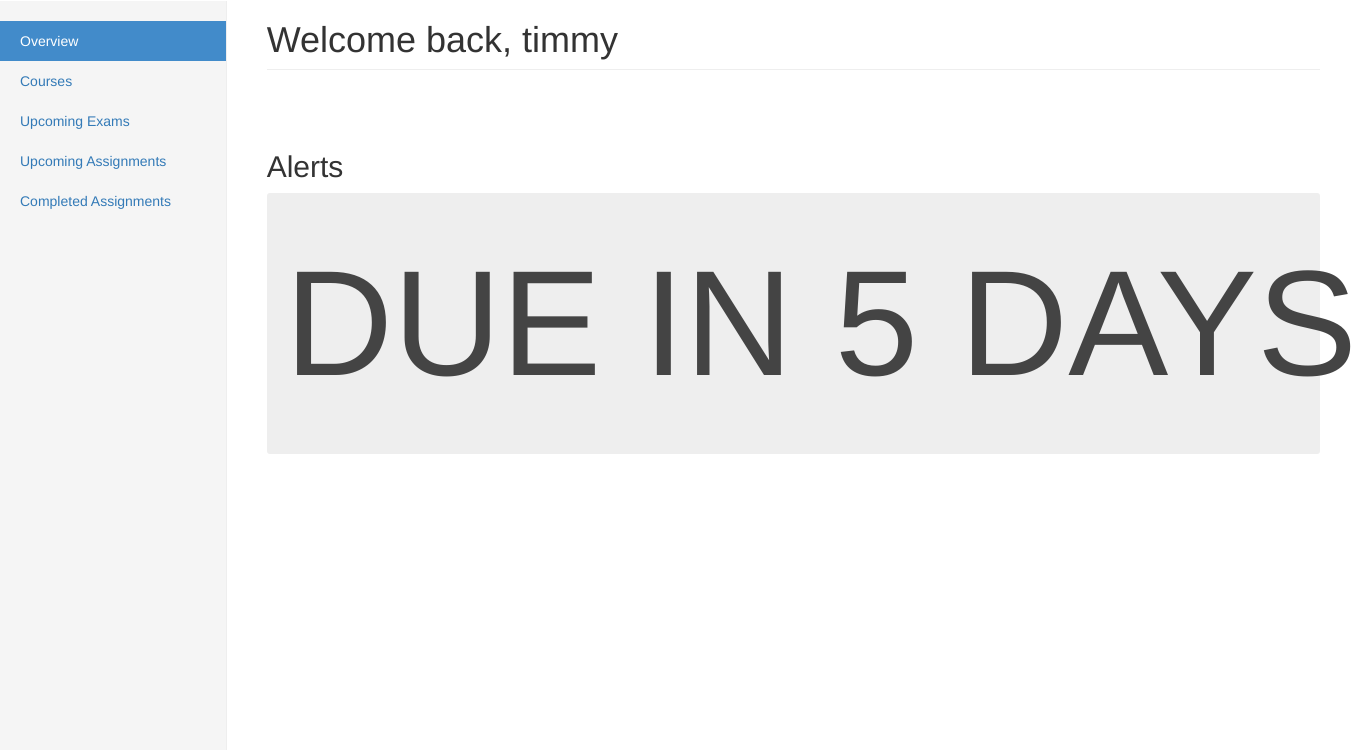
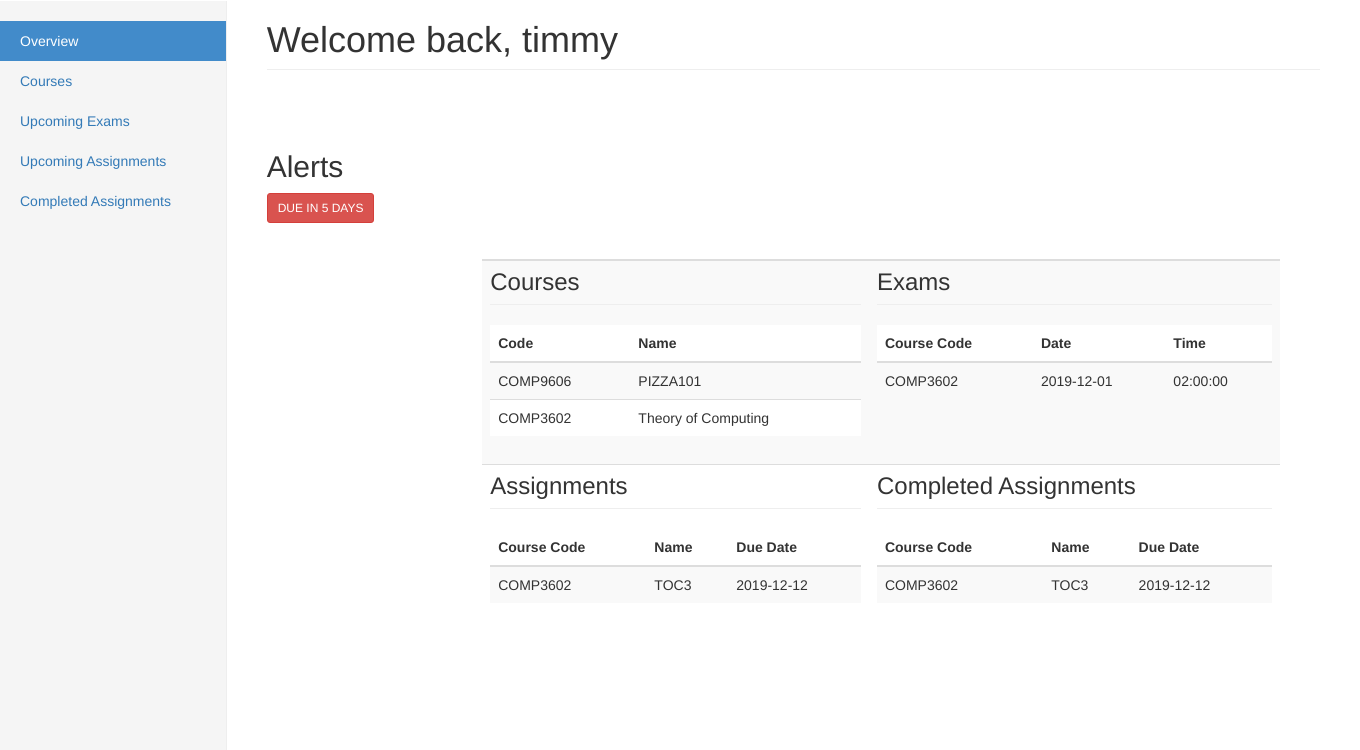
Before and after one commit to Totally-Random-Productions/COMP3613Project-2019, a Flask app: page /dashboard in a window 1360 px wide. Shown: the part 50-800 px from the top of the page. Run offline with Flask 2, Linux system fonts and the light colour scheme; a user stored in the database is signed in; data comes from the database, SQL or seed files in the repository; some libraries are stand-ins or nearby versions.

Commit message:
SHOULD BE WORKING

```diff
--- a/priorityU/templates/dashboard.html
+++ b/priorityU/templates/dashboard.html
@@ -56,7 +56,7 @@
         <div class="col-sm-9 col-sm-offset-3 col-md-10 col-md-offset-2 main">
           <h2>Alerts</h2>
           {% if num_tasks > 0 %}
-          <button data-toggle="collapse" data-target="#alert" class="collapsible btn btn-danger btn-sm"> DUE IN 5 DAYS</button>
+          <button data-toggle="collapse" data-target="#alert" class="btn btn-danger btn-sm"> DUE IN 5 DAYS</button>
           <div id="alert" class="collapse">
             <div class="row">
               <div class="col-xs-12">
@@ -73,6 +73,7 @@
                     {% endif %}
                   </ul>
               </div>
+            </div>
             {% else %}
             <p class="success"> No major task due soon </p>
             </div>
```
